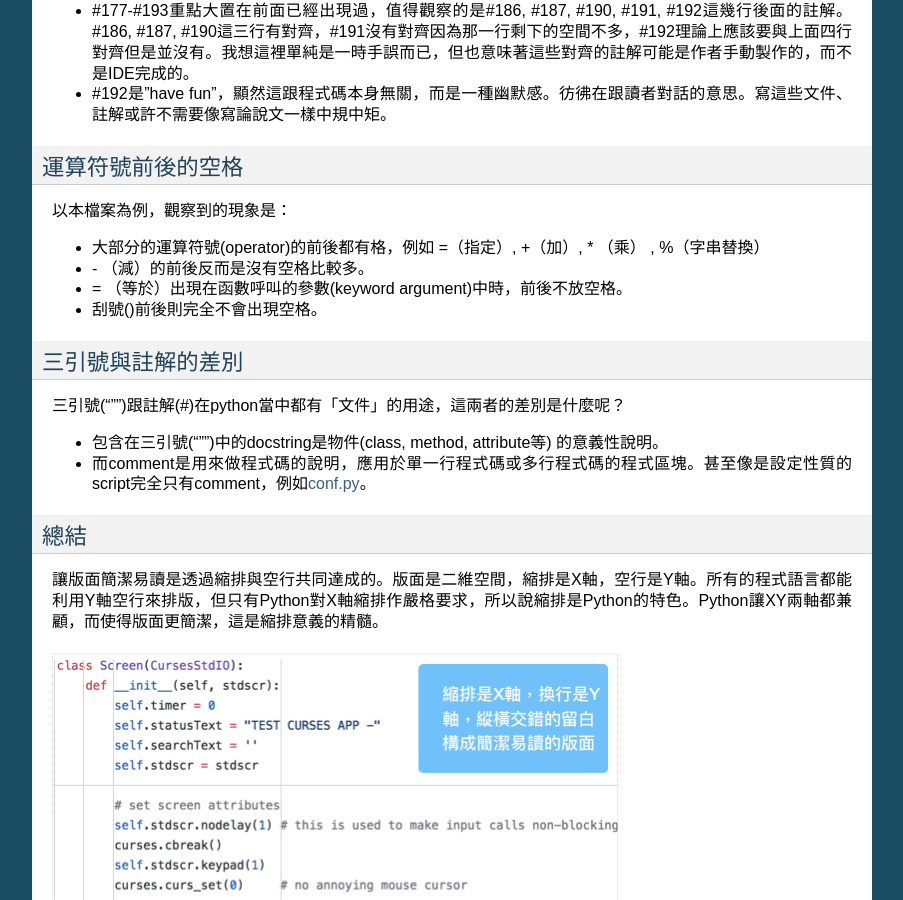
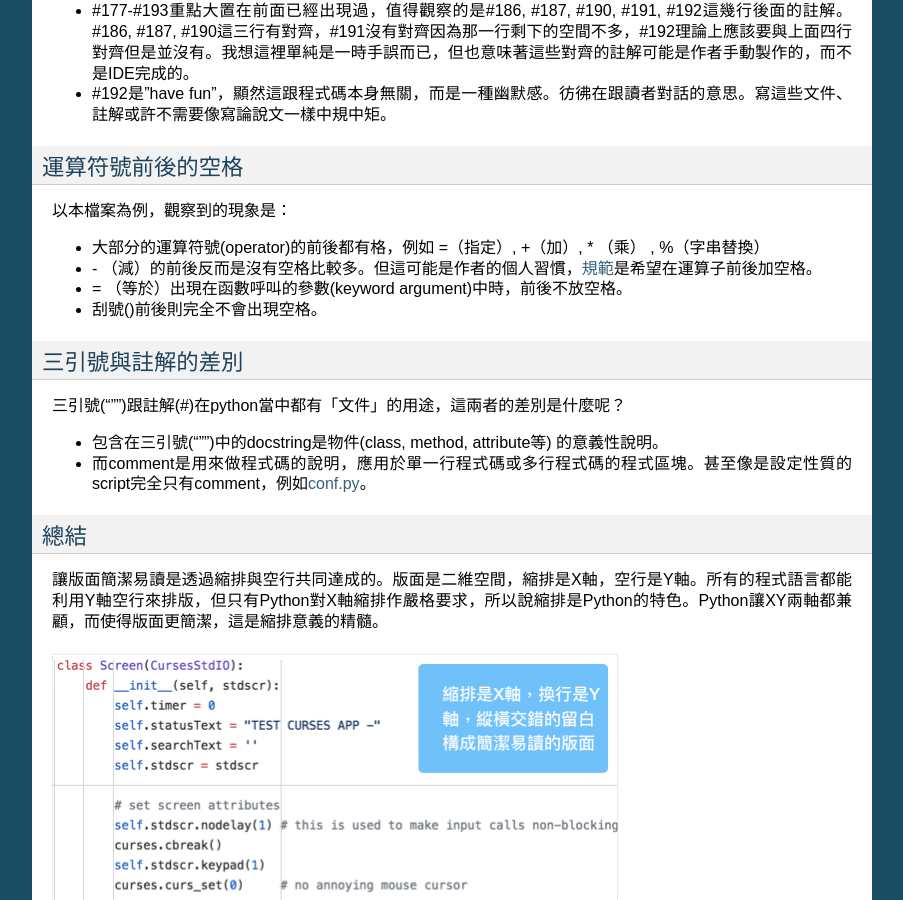
Before and after one commit to iapyeh/iapyeh, a Sphinx documentation site: the page built from docs/blogs/technical/docs_style_review_twisted.rst, in a window 1280 px wide and 900 px high, scrolled down 6657 px. Shown: the whole window, without its empty margins (198-1101 px from the left). Built offline with Sphinx 7.4.7, drawn with Linux system fonts in a browser that asks for light colours.

Commit message:
Google Docs reST Editor@2018-2-10 22:45:42

```diff
--- a/docs/blogs/technical/docs_style_review_twisted.rst
+++ b/docs/blogs/technical/docs_style_review_twisted.rst
@@ -131,7 +131,7 @@
 
 * 大部分的運算符號(operator)的前後都有格，例如 =（指定）, +（加）, \* （乘） ,  %（字串替換）
 
-* \- （減）的前後反而是沒有空格比較多。
+* \- （減）的前後反而是沒有空格比較多。但這可能是作者的個人習慣，\ |LINK6|\ 是希望在運算子前後加空格。
 
 * = （等於）出現在函數呼叫的參數(keyword argument)中時，前後不放空格。
 
@@ -233,29 +233,33 @@ Twisted使用\ |LINK7|\ 為文件的markup語法 \ |LINK8|\ 。Epytext是早期
 
 .. |LINK6| raw:: html
 
-    <a href="https://github.com/twisted/twisted/blob/trunk/docs/conf.py" target="_blank">conf.py</a>
+    <a href="http://wiki.jiayun.org/PEP_8_--_Style_Guide_for_Python_Code" target="_blank">規範</a>
 
 .. |LINK7| raw:: html
 
-    <a href="http://epydoc.sourceforge.net/manual-epytext.html" target="_blank">Epytext</a>
+    <a href="https://github.com/twisted/twisted/blob/trunk/docs/conf.py" target="_blank">conf.py</a>
 
 .. |LINK8| raw:: html
 
-    <a href="http://epydoc.sourceforge.net/" target="_blank">Epydoc</a>
+    <a href="http://epydoc.sourceforge.net/manual-epytext.html" target="_blank">Epytext</a>
 
 .. |LINK9| raw:: html
 
-    <a href="https://www.python.org/dev/peps/pep-0287/" target="_blank">reStructuredText</a>
+    <a href="http://epydoc.sourceforge.net/" target="_blank">Epydoc</a>
 
 .. |LINK10| raw:: html
 
-    <a href="http://daouzli.com/blog/docstring.html" target="_blank">進一步閱讀</a>
+    <a href="https://www.python.org/dev/peps/pep-0287/" target="_blank">reStructuredText</a>
 
 .. |LINK11| raw:: html
 
+    <a href="http://daouzli.com/blog/docstring.html" target="_blank">進一步閱讀</a>
+
+.. |LINK12| raw:: html
+
     <a href="https://github.com/twisted/pydoctor/" target="_blank">pydoctor</a>
 
-.. |LINK12| raw:: html
+.. |LINK13| raw:: html
 
     <a href="http://ggeditor.readthedocs.io/en/latest/" target="_blank">GGEditor</a>
 
```
Also changed, not shown: other parts of docs/blogs/technical/docs_style_review_twisted.rst (+3 -3 lines).
